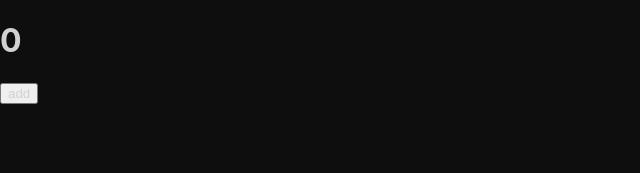
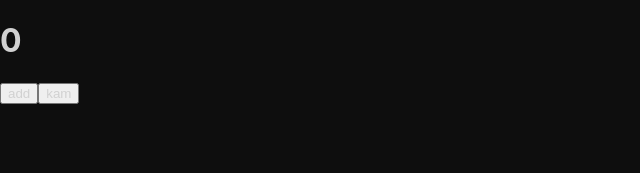
Before and after one commit to MianajiAli/react-1, a React (Create React App) app: page / in a window 1280 px wide. Shown: the top 173 px of the page, without its empty margins (0-640 px from the left). Built offline with nearby package versions, Linux system fonts and the light colour scheme.

Commit message:
useState add buttons

```diff
--- a/src/useStateHook.js
+++ b/src/useStateHook.js
@@ -9,7 +9,8 @@ export const UseStateHook = () => {
   return (
     <div>
       <h1>{age}</h1>
-      <button onClick={incraeaseAge}>add</button>
+      <button onClick={()=> setAge(age+1)}>add</button>
+      <button onClick={()=> setAge(age-1)}>kam</button>
     </div>
   );
 };
```
